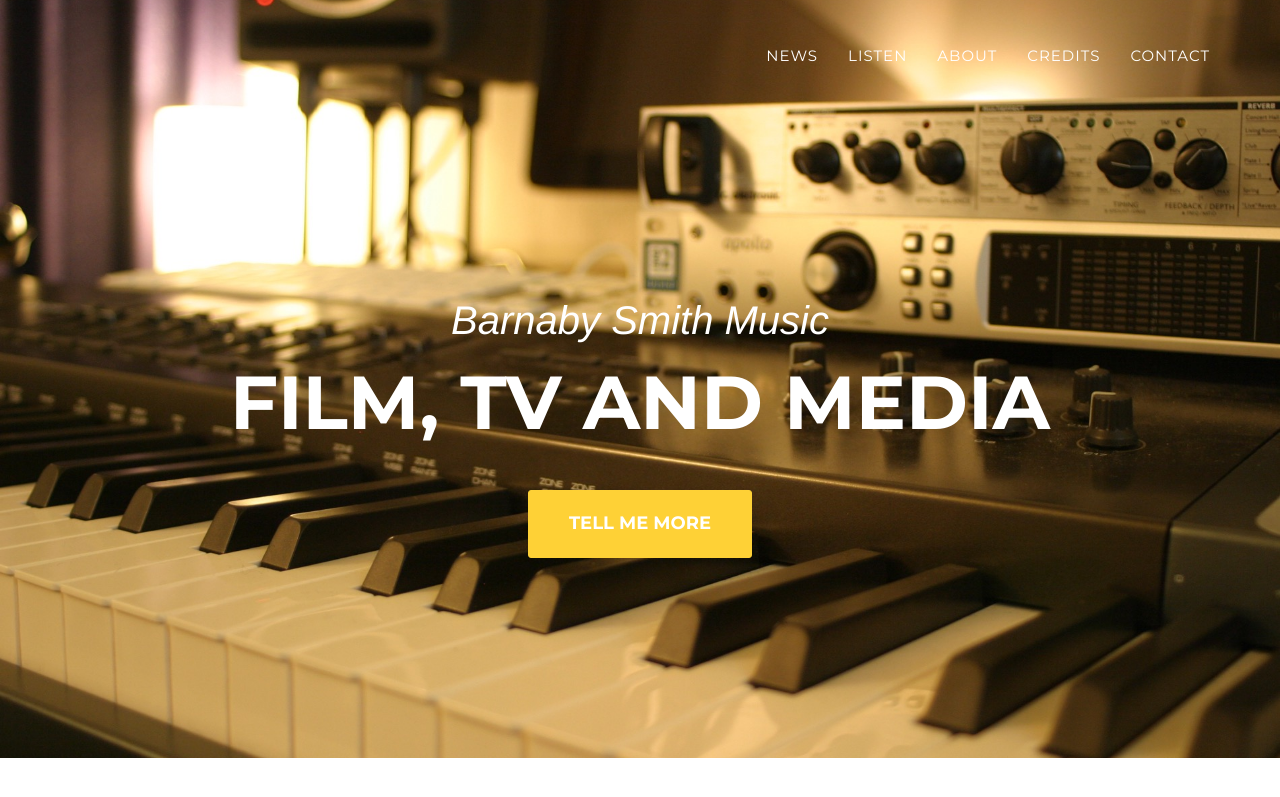
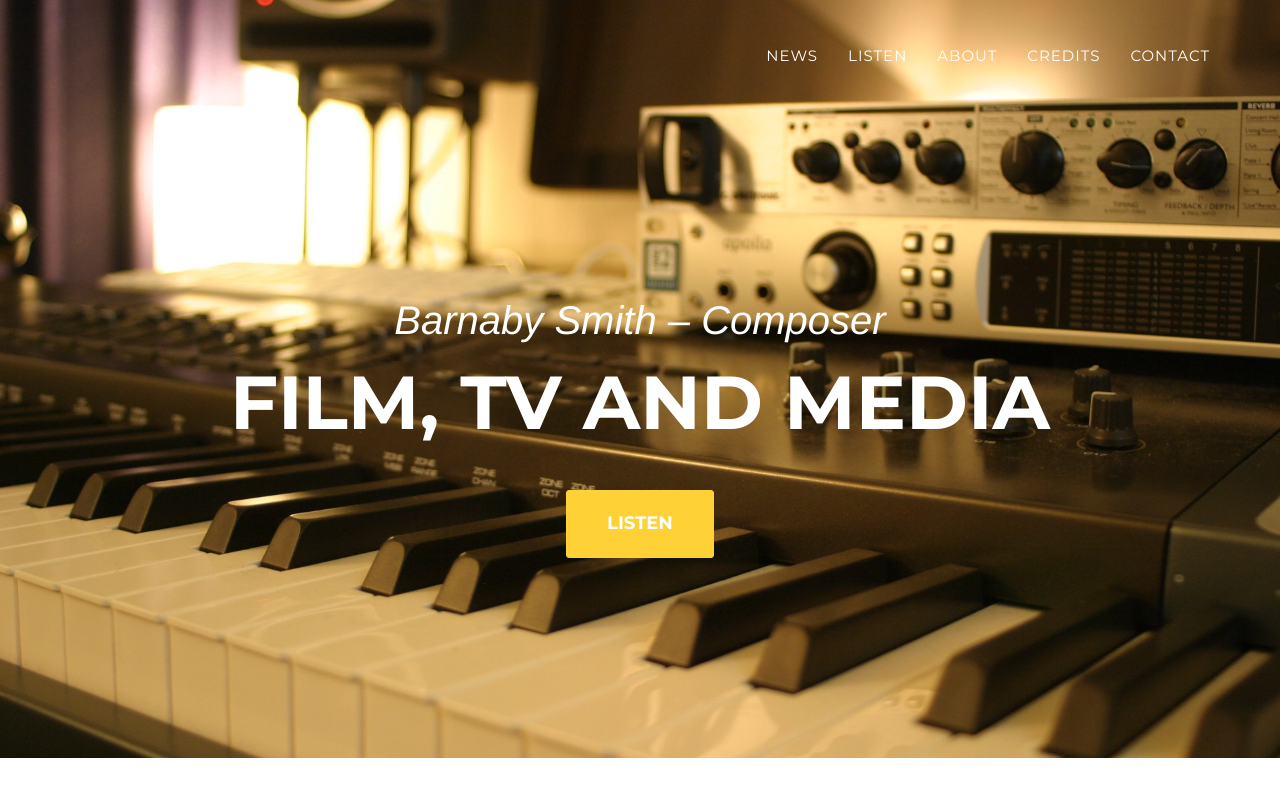
Before and after one commit to barnabysmithmusic/barnabysmithmusic.github.io, a Jekyll site: the page built from index.html, in a window 1280 px wide and 900 px high. Shown: the top 797 px of the window. Built offline with Jekyll 4.4.1, drawn with Linux system fonts in a browser that asks for light colours; some web fonts are replaced; comment, search, counter and statistics services are not loaded.

Commit message:
Tweaked the home page text.

```diff
--- a/_includes/header.html
+++ b/_includes/header.html
@@ -44,9 +44,9 @@
     <header>
         <div class="container">
             <div class="intro-text">
-                <div class="intro-lead-in">Barnaby Smith Music</div>
+                <div class="intro-lead-in">Barnaby Smith – Composer</div>
                 <div class="intro-heading">Film, TV and Media</div>
-                <a href="#news" class="page-scroll btn btn-xl">Tell Me More</a>
+                <a href="#listen" class="page-scroll btn btn-xl">Listen</a>
             </div>
         </div>
     </header>
```
